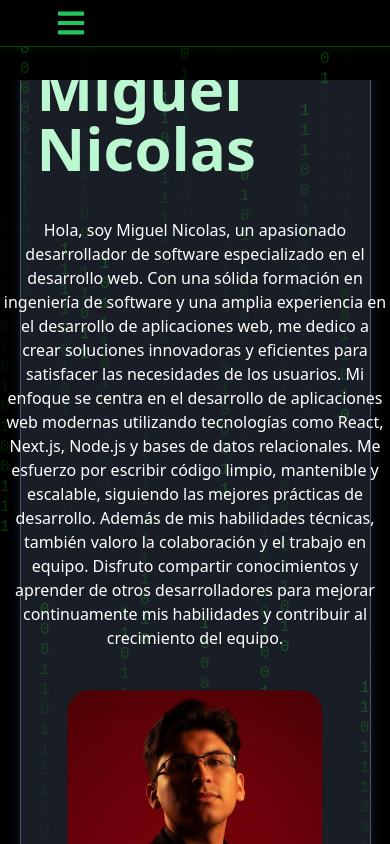
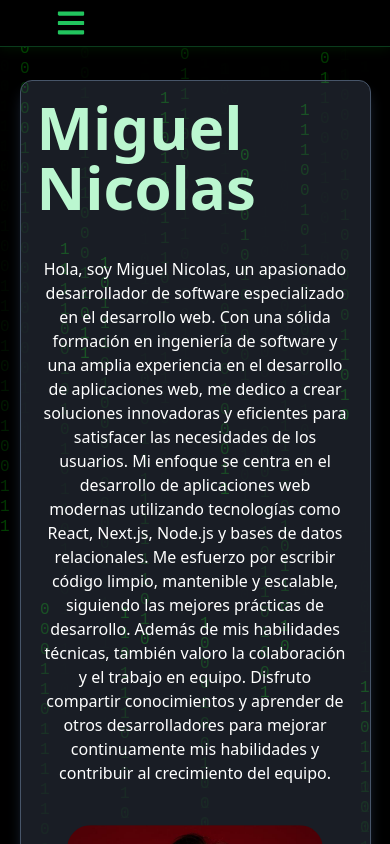
Before and after one commit to RudeusGrayrat/Portafolio, a Next.js app: page /about in a window 390 px wide. Built offline with nearby package versions, Linux system fonts and the light colour scheme.

Commit message:
repsonsive

```diff
--- a/src/app/about/page.tsx
+++ b/src/app/about/page.tsx
@@ -7,15 +7,15 @@ export default function About() {
   return (
 
     <div className="
-      flex flex-col  w-full h-full  justify-center  items-center mt-16  xl:mt-0  text-white  font-sans  ">
-      <div className="w-[1000px] flex flex-col justify-center items-center h-max
+      flex flex-col  w-full  justify-center  items-center   xl:mt-0  text-white  font-sans overflow-y-auto  ">
+      <div className="w-[1000px] flex flex-col justify-center items-center
          text-white border px-4 border-slate-600 rounded-xl shadow-lg shadow-slate-800 bg-[#a5c2f8] bg-opacity-15 pt-4  font-sans mb-10 max-md:w-[90%] ">
         <h1 className=" text-6xl  text-green-200
              font-bold  ">
           Miguel Nicolas
         </h1>
         <div className="flex  text-center items-center  max-md:flex-col">
-          <span className="my-10 md:m-10 md:mx-12 xl:mx-20">
+          <span className="m-10 md:m-10 md:mx-12 xl:mx-20">
             Hola, soy Miguel Nicolas, un apasionado desarrollador de software especializado en el desarrollo web.
             Con una sólida formación en ingeniería de software y una amplia experiencia en el desarrollo de aplicaciones web, me dedico a crear soluciones innovadoras y eficientes para satisfacer las necesidades de los usuarios.
             Mi enfoque se centra en el desarrollo de aplicaciones web modernas utilizando tecnologías como React, Next.js, Node.js y bases de datos relacionales. Me esfuerzo por escribir código limpio, mantenible y escalable, siguiendo las mejores prácticas de desarrollo.
--- a/src/app/layout.tsx
+++ b/src/app/layout.tsx
@@ -19,6 +19,8 @@ export default function RootLayout({
 }: Readonly<{
   children: React.ReactNode;
 }>) {
+
+
   return (
     <html lang="es">
       <body className={inter.className}>
@@ -26,7 +28,7 @@ export default function RootLayout({
         </BinaryBackground>
         <div className=" flex flex-col bg-black bg-opacity-[0.75] h-screen w-dvh">
           <Navbar></Navbar>
-          <div className="h-full !mt-20 overflow-y-auto">
+          <div className="h-full   !mt-20 overflow-y-auto">
             {children}
           </div>
         </div>
--- a/src/app/page.tsx
+++ b/src/app/page.tsx
@@ -2,7 +2,7 @@ import Landing from "@/components/Landing/Landing";
 
 export default function Home() {
   return (
-    <div className="mx-[15%] md:mx-0  md:w-full flex  justify-center h-full ">
+    <div className="mx-[15%] md:mx-0   flex  justify-center ">
       <Landing></Landing>
     </div>
   );
```
